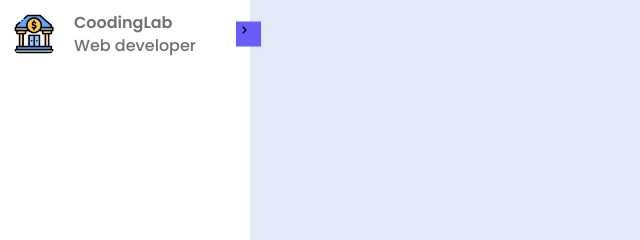
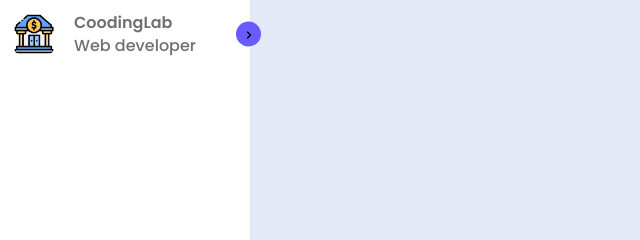
Before and after one commit to SherxonBoboyorov/admin_panel, a plain HTML site: page index.html in a window 1280 px wide. Shown: the top 240 px of the page, 0-640 px from the left. Drawn offline with nearby package versions, Linux system fonts and the light colour scheme.

Commit message:
uzgarishlar

```diff
--- a/css/style.css
+++ b/css/style.css
@@ -97,4 +97,8 @@ header .image-text .header-text {
     height: 25px;
     width: 25px;
     background: var(--primary-color);
+    display: flex;
+    align-items: center;
+    justify-content: center;
+    border-radius: 50%;
 }
```
